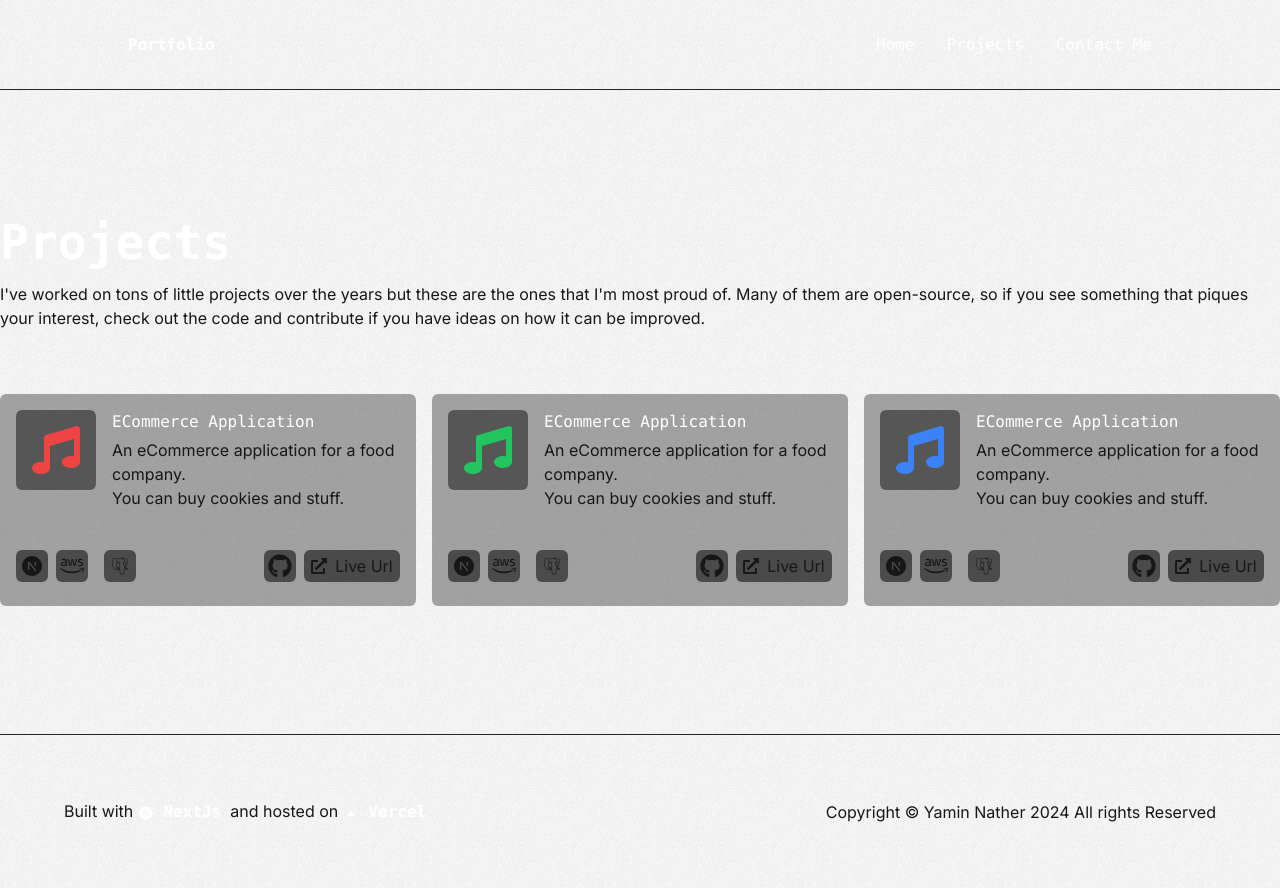
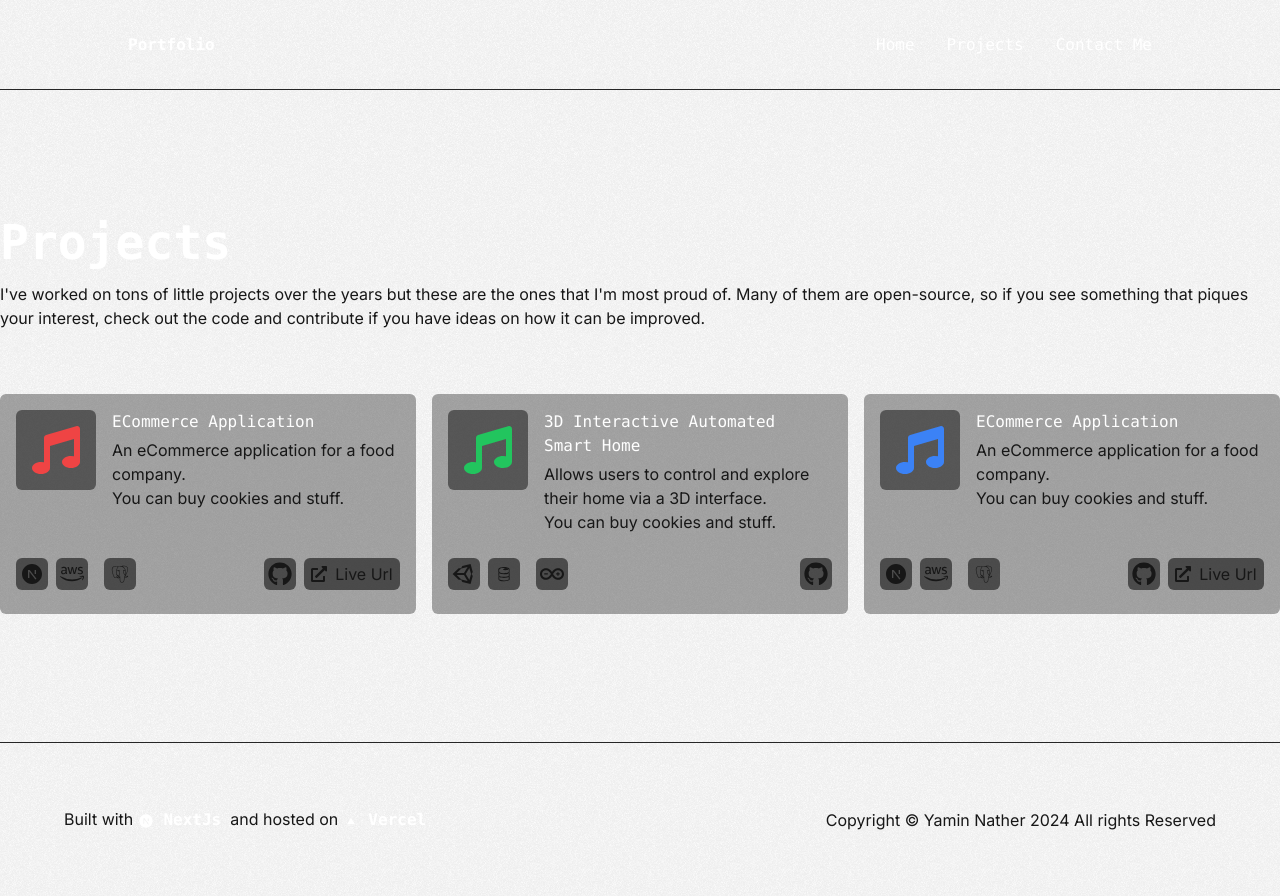
Before and after one commit to YaminNather/portfolio-website, a Next.js app: page /projects in a window 1280 px wide. Built offline with nearby package versions, Linux system fonts and the light colour scheme.

Commit message:
=Minor fixes

```diff
--- a/package.json
+++ b/package.json
@@ -3,7 +3,7 @@
   "version": "0.1.0",
   "private": true,
   "scripts": {
-    "dev": "next dev",
+    "dev": "next dev -p 3001",
     "build": "next build",
     "start": "next start",
     "lint": "next lint"
--- a/src/app/(pages)/projects/components/project_card/project_card.tsx
+++ b/src/app/(pages)/projects/components/project_card/project_card.tsx
@@ -1,10 +1,11 @@
 import { Button } from "@/app/components/button/button";
 import { IconButton } from "@/app/components/icon_button";
 import { DetailedHTMLProps, HTMLAttributes, ReactNode } from "react";
-import { DiPostgresql } from "react-icons/di";
-import { FaAws, FaExternalLinkAlt, FaGithub, FaMusic, FaReact } from "react-icons/fa";
+import { DiFirebase, DiPostgresql } from "react-icons/di";
+import { FaAws, FaExternalLinkAlt, FaGithub, FaMusic, FaReact, FaUnity } from "react-icons/fa";
 import { RiNextjsFill } from "react-icons/ri";
 import { Technology } from "../../project";
+import { SiArduino } from "react-icons/si";
 
 export interface ProjectCardProps extends Omit<DetailedHTMLProps<HTMLAttributes<HTMLDivElement>, HTMLDivElement>, "children"> {
   readonly index: number;
@@ -18,10 +19,10 @@ export interface ProjectCardProps extends Omit<DetailedHTMLProps<HTMLAttributes<
 
 export function ProjectCard(props: ProjectCardProps) {
   return (
-    <div {...props} className="bg-neutral-800 bg-opacity-40 hover:outline outline-neutral-500 rounded-md p-4 transition-all">
+    <div {...props} className="flex bg-neutral-800 bg-opacity-40 hover:outline outline-neutral-500 rounded-md p-4 flex-col transition-all">
       <div className="flex items-start">
         <div className="flex-shrink-0 flex size-20 bg-neutral-800 bg-opacity-60 rounded-md p-4 justify-center items-center">
-          <FaMusic className={`size-full ${projectIconColors[props.index]}` }/>
+          <FaMusic className={`size-full ${projectIconColors[props.index % projectIconColors.length]}` }/>
         </div>
 
         <div className="ms-4">
@@ -33,7 +34,9 @@ export function ProjectCard(props: ProjectCardProps) {
         </div>
       </div>
 
-      <div className="mt-8 flex justify-between items-center">
+      <div className="flex-shrink-0 flex-grow" />
+
+      <div className="mt-4 flex justify-between items-center">
         <div className="flex items-center">
           {props.technologies.map(
             (element, index) => <ProjectTechnologyIcon key={element} className={(index !== 0) ? "m-2" : undefined} iconBuilder={mapProjectTechnologyEnumToIcon(element)} />
@@ -42,16 +45,18 @@ export function ProjectCard(props: ProjectCardProps) {
 
         <div className="flex items-center">
           {(props.githubUrl) ?
-              <a href={props.githubUrl}>
-                <IconButton iconBuilder={(className) => <FaGithub className={className} />} />
-              </a>
-              : undefined}
+            <a href={props.githubUrl}>
+              <IconButton iconBuilder={(className) => <FaGithub className={className} />} />
+            </a>
+            : undefined}
 
           {(props.liveUrl) ?
+            <a href={props.liveUrl}>
               <Button className="min-w-24 min-h-8 rounded-md ms-2 bg-neutral-800 bg-opacity-70 flex justify-center items-center">
                   <FaExternalLinkAlt /> <span className="ms-2">Live Url</span>
               </Button>
-              : undefined}
+            </a>
+            : undefined}
         </div>
       </div>
     </div>
@@ -71,7 +76,10 @@ function mapProjectTechnologyEnumToIcon(enumValue: Technology): (className: stri
     case Technology.aws: return (className) => <FaAws className={className} />;
     case Technology.nextJs: return (className) => <RiNextjsFill className={className} />;
     case Technology.postgreSql: return (className) => <DiPostgresql className={className} />;
-    case Technology.reactJs: return (className) => <FaReact className={className} />
+    case Technology.reactJs: return (className) => <FaReact className={className} />;
+    case Technology.unity3D: return (className) => <FaUnity className={className} />;
+    case Technology.arduino: return (className) => <SiArduino className={className} />;
+    case Technology.firebase: return (className) => <DiFirebase className={className} />;
   }
 }
 
--- a/src/app/(pages)/projects/project.tsx
+++ b/src/app/(pages)/projects/project.tsx
@@ -5,6 +5,9 @@ export enum Technology {
     reactJs,
     postgreSql,
     aws,
+    unity3D,
+    firebase,
+    arduino
 }
 
 export class Project {
@@ -40,13 +43,25 @@ export class Project {
             </>
         ),
         technologies: [ Technology.nextJs, Technology.aws, Technology.postgreSql ],
-        githubLink: 'https://www.github.com',
-        liveUrl: "https://eatwholy.com",
+        githubLink: 'https://www.github.com/YaminNather/wholy-website',
+        liveUrl: "https://wholy-website.vercel.app",
+    });
+
+    static readonly SmartHome3D: Project = new Project({
+        name: "3D Interactive Automated Smart Home",
+        description: (
+            <>
+                <p>Allows users to control and explore their home via a 3D interface.</p>
+                <p>You can buy cookies and stuff.</p>
+            </>
+        ),
+        technologies: [ Technology.unity3D, Technology.firebase, Technology.arduino ],
+        githubLink: 'https://github.com/YaminNather/UloSmart-3D-Interactive-Home-Automation',
     });
 
     static readonly values: Project[] = [
         Project.eCommerceApplication,
-        Project.eCommerceApplication,
+        Project.SmartHome3D,
         Project.eCommerceApplication,
     ];
 }
```
